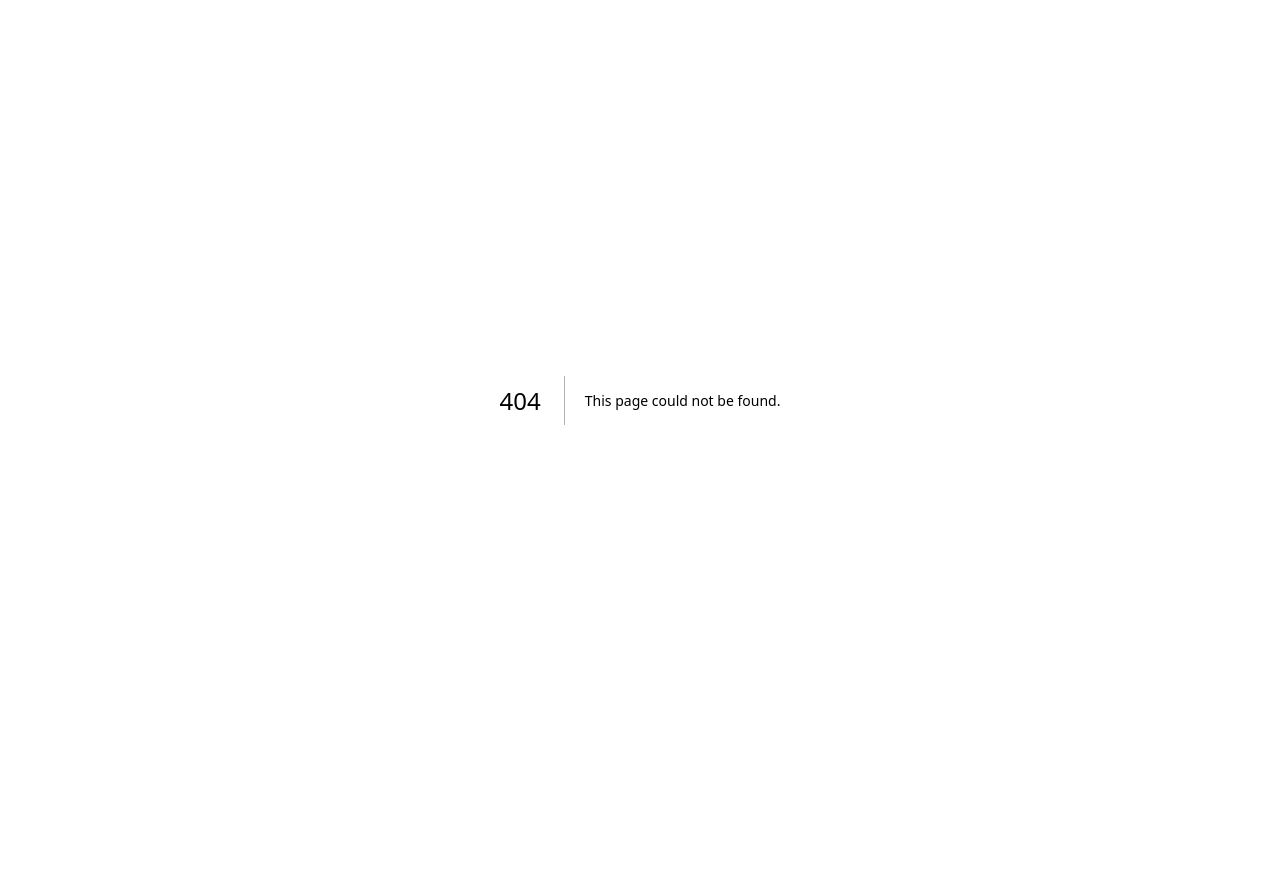
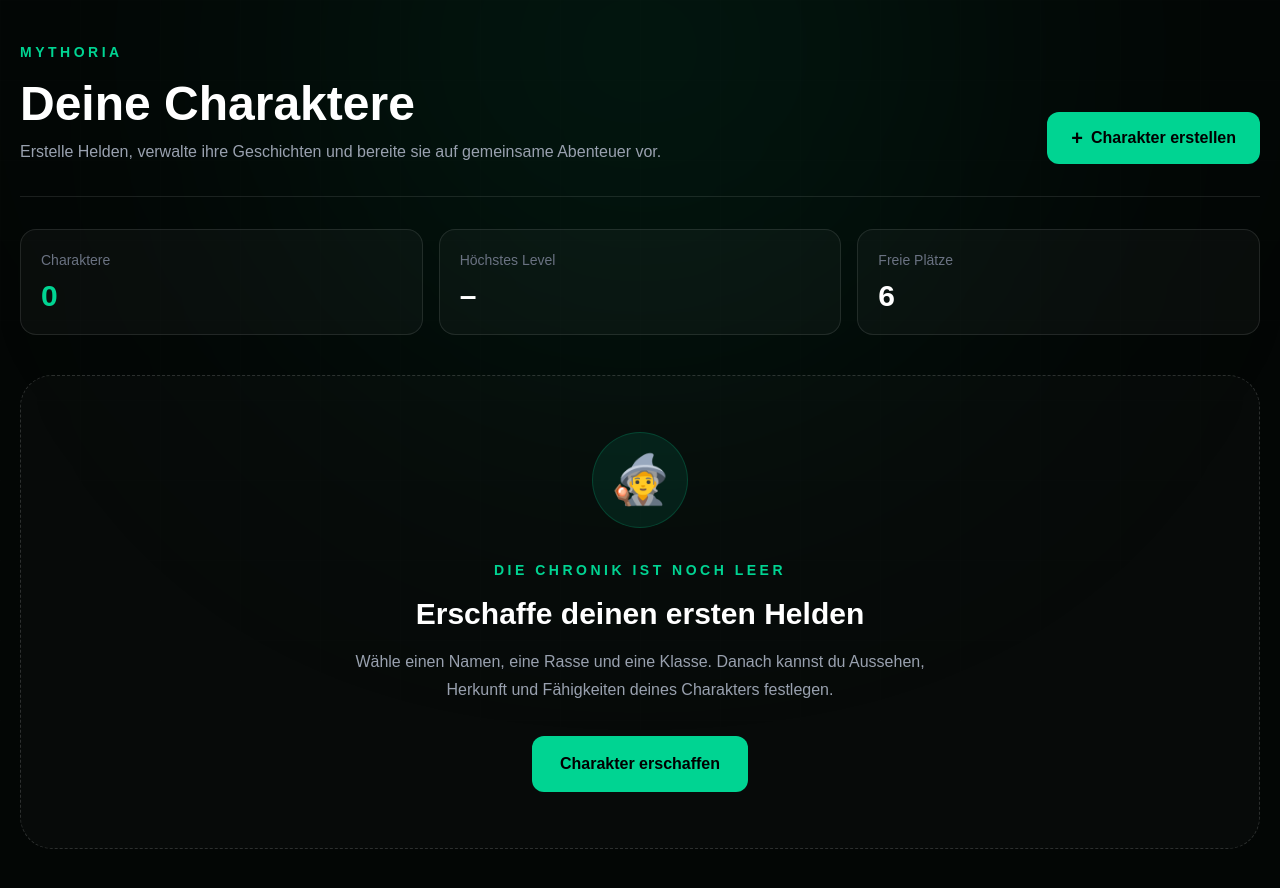
Before and after one commit to razzordj-stack/mythoria, a Next.js app: page /dashboard/characters in a window 1280 px wide. Before the commit this address had no page. Before the commit the page ends 800 px from the top, so only its background shows below. Built offline with nearby package versions, Linux system fonts and the light colour scheme.

Commit message:
feat: add Mythoria character overview dashboard

```diff
--- /dev/null
+++ b/app/dashboard/characters/new/page.tsx
@@ -0,0 +1,31 @@
+import Link from "next/link";
+
+export default function NewCharacterPage() {
+    return (
+        <main className="flex min-h-screen items-center justify-center bg-[#030605] px-5 text-white">
+            <section className="w-full max-w-2xl rounded-3xl border border-white/10 bg-white/[0.03] p-8 text-center sm:p-12">
+                <div className="text-6xl">⚔️</div>
+
+                <p className="mt-6 text-sm font-black uppercase tracking-[0.25em] text-emerald-400">
+                    Charaktereditor
+                </p>
+
+                <h1 className="mt-4 text-4xl font-black">
+                    Ein neuer Held erwacht
+                </h1>
+
+                <p className="mt-5 leading-7 text-gray-400">
+                    Hier bauen wir als Nächstes das Formular für Name, Rasse, Klasse und
+                    Hintergrundgeschichte.
+                </p>
+
+                <Link
+                    href="/dashboard/characters"
+                    className="mt-8 inline-flex rounded-xl border border-white/10 px-6 py-3 font-bold transition hover:border-emerald-400/50 hover:text-emerald-300"
+                >
+                    Zurück zur Übersicht
+                </Link>
+            </section>
+        </main>
+    );
+}
--- /dev/null
+++ b/app/dashboard/characters/page.tsx
@@ -0,0 +1,177 @@
+import Link from "next/link";
+
+type Character = {
+    id: string;
+    name: string;
+    race: string;
+    characterClass: string;
+    level: number;
+    background?: string;
+};
+
+/*
+ * Später ersetzen wir dieses Array durch Charaktere aus Supabase.
+ * Lass es zunächst leer, um den leeren Zustand zu testen.
+ */
+const characters: Character[] = [];
+
+export default function CharactersPage() {
+    return (
+        <main className="min-h-screen bg-[#030605] px-5 py-10 text-white">
+            <div className="pointer-events-none fixed inset-0 overflow-hidden">
+                <div className="absolute left-1/2 top-[-300px] h-[700px] w-[700px] -translate-x-1/2 rounded-full bg-emerald-500/10 blur-[160px]" />
+
+                <div className="absolute inset-0 opacity-20 [background-image:linear-gradient(rgba(255,255,255,0.025)_1px,transparent_1px),linear-gradient(90deg,rgba(255,255,255,0.025)_1px,transparent_1px)] [background-size:80px_80px]" />
+            </div>
+
+            <div className="relative mx-auto max-w-7xl">
+                <header className="flex flex-col gap-6 border-b border-white/10 pb-8 sm:flex-row sm:items-end sm:justify-between">
+                    <div>
+                        <Link
+                            href="/"
+                            className="text-sm font-bold uppercase tracking-[0.25em] text-emerald-400 transition hover:text-emerald-300"
+                        >
+                            Mythoria
+                        </Link>
+
+                        <h1 className="mt-4 text-4xl font-black sm:text-5xl">
+                            Deine Charaktere
+                        </h1>
+
+                        <p className="mt-3 max-w-2xl text-gray-400">
+                            Erstelle Helden, verwalte ihre Geschichten und bereite sie auf
+                            gemeinsame Abenteuer vor.
+                        </p>
+                    </div>
+
+                    <Link
+                        href="/dashboard/characters/new"
+                        className="inline-flex items-center justify-center rounded-xl bg-emerald-400 px-6 py-3 font-black text-black transition hover:bg-emerald-300"
+                    >
+                        <span className="mr-2 text-xl">+</span>
+                        Charakter erstellen
+                    </Link>
+                </header>
+
+                <section className="mt-8 grid gap-4 sm:grid-cols-3">
+                    <article className="rounded-2xl border border-white/10 bg-white/[0.03] p-5">
+                        <p className="text-sm text-gray-500">Charaktere</p>
+
+                        <p className="mt-2 text-3xl font-black text-emerald-400">
+                            {characters.length}
+                        </p>
+                    </article>
+
+                    <article className="rounded-2xl border border-white/10 bg-white/[0.03] p-5">
+                        <p className="text-sm text-gray-500">Höchstes Level</p>
+
+                        <p className="mt-2 text-3xl font-black">
+                            {characters.length > 0
+                                ? Math.max(...characters.map((character) => character.level))
+                                : "–"}
+                        </p>
+                    </article>
+
+                    <article className="rounded-2xl border border-white/10 bg-white/[0.03] p-5">
+                        <p className="text-sm text-gray-500">Freie Plätze</p>
+
+                        <p className="mt-2 text-3xl font-black">
+                            {Math.max(0, 6 - characters.length)}
+                        </p>
+                    </article>
+                </section>
+
+                {characters.length === 0 ? (
+                    <EmptyCharacterState />
+                ) : (
+                    <CharacterGrid characters={characters} />
+                )}
+            </div>
+        </main>
+    );
+}
+
+function EmptyCharacterState() {
+    return (
+        <section className="mt-10 flex min-h-[430px] items-center justify-center rounded-[2rem] border border-dashed border-white/15 bg-white/[0.02] px-6 py-14 text-center">
+            <div className="max-w-xl">
+                <div className="mx-auto flex h-24 w-24 items-center justify-center rounded-full border border-emerald-400/20 bg-emerald-400/10 text-5xl">
+                    🧙
+                </div>
+
+                <p className="mt-8 text-sm font-black uppercase tracking-[0.25em] text-emerald-400">
+                    Die Chronik ist noch leer
+                </p>
+
+                <h2 className="mt-4 text-3xl font-black">
+                    Erschaffe deinen ersten Helden
+                </h2>
+
+                <p className="mt-4 leading-7 text-gray-400">
+                    Wähle einen Namen, eine Rasse und eine Klasse. Danach kannst du
+                    Aussehen, Herkunft und Fähigkeiten deines Charakters festlegen.
+                </p>
+
+                <Link
+                    href="/dashboard/characters/new"
+                    className="mt-8 inline-flex items-center justify-center rounded-xl bg-emerald-400 px-7 py-4 font-black text-black transition hover:-translate-y-1 hover:bg-emerald-300"
+                >
+                    Charakter erschaffen
+                </Link>
+            </div>
+        </section>
+    );
+}
+
+function CharacterGrid({ characters }: { characters: Character[] }) {
+    return (
+        <section className="mt-10 grid gap-6 sm:grid-cols-2 lg:grid-cols-3">
+            {characters.map((character) => (
+                <article
+                    key={character.id}
+                    className="group overflow-hidden rounded-3xl border border-white/10 bg-white/[0.03] transition hover:-translate-y-2 hover:border-emerald-400/40"
+                >
+                    <div className="flex h-52 items-center justify-center bg-gradient-to-br from-emerald-950 to-black text-7xl">
+                        ⚔️
+                    </div>
+
+                    <div className="p-6">
+                        <div className="flex items-start justify-between gap-4">
+                            <div>
+                                <h2 className="text-2xl font-black">{character.name}</h2>
+
+                                <p className="mt-1 text-sm text-gray-400">
+                                    {character.race} · {character.characterClass}
+                                </p>
+                            </div>
+
+                            <span className="rounded-full border border-emerald-400/20 bg-emerald-400/10 px-3 py-1 text-xs font-bold text-emerald-300">
+                                Level {character.level}
+                            </span>
+                        </div>
+
+                        <p className="mt-5 line-clamp-3 min-h-[72px] leading-6 text-gray-400">
+                            {character.background || "Noch keine Hintergrundgeschichte."}
+                        </p>
+
+                        <div className="mt-6 flex gap-3">
+                            <Link
+                                href={`/dashboard/characters/${character.id}`}
+                                className="flex-1 rounded-xl bg-emerald-400 px-4 py-3 text-center font-black text-black transition hover:bg-emerald-300"
+                            >
+                                Öffnen
+                            </Link>
+
+                            <Link
+                                href={`/dashboard/characters/${character.id}/edit`}
+                                className="rounded-xl border border-white/10 px-4 py-3 font-bold transition hover:border-emerald-400/40"
+                            >
+                                Bearbeiten
+                            </Link>
+                        </div>
+                    </div>
+                </article>
+            ))}
+        </section>
+    );
+}
```
